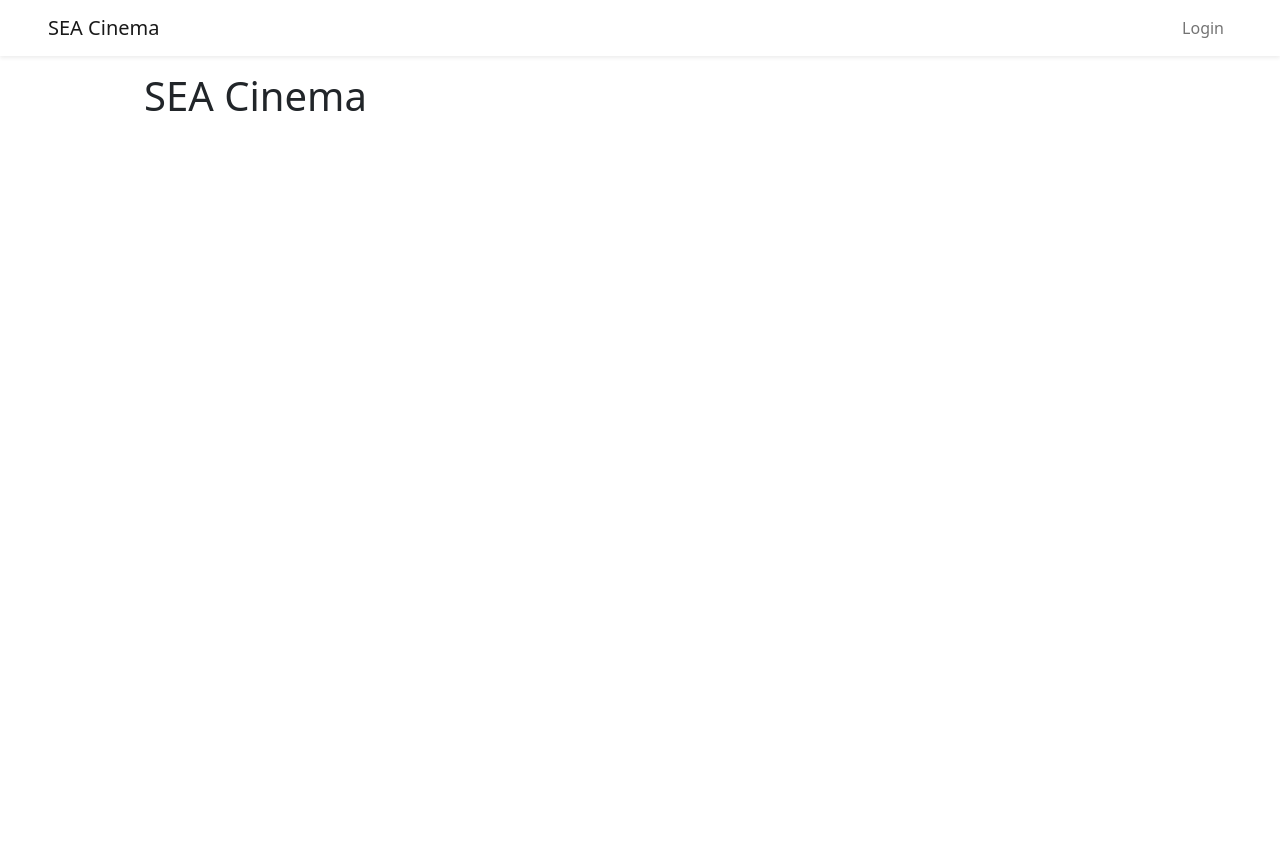
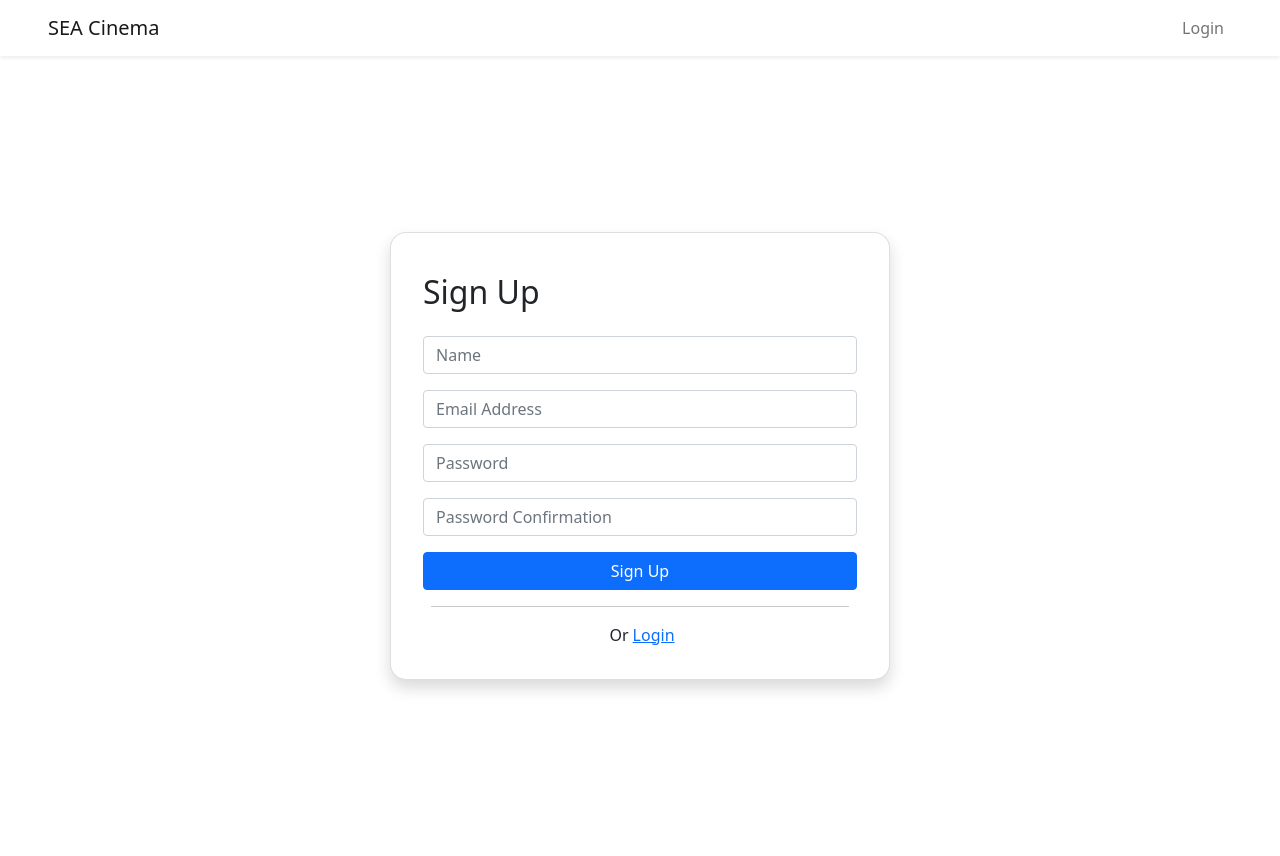
Before and after one commit to dzikryaji/SEACinema, a PHP site: page /SEACinema/User/SignUp in a window 1280 px wide. Before the commit the page ends 111 px from the top, so only its background shows below. Run offline with PHP 8.4, Linux system fonts and the light colour scheme; some libraries are stand-ins or nearby versions.

Commit message:
create login and signup form

```diff
--- /dev/null
+++ b/app/controllers/User.php
@@ -0,0 +1,19 @@
+<?php
+
+class User extends Controller{
+    public function login()
+    {
+        $data['judul'] = 'Login';
+        $this->view('templates/header', $data);
+        $this->view('user/login', $data);
+        $this->view('templates/footer');
+    }
+
+    public function signUp()
+    {
+        $data['judul'] = 'Sign Up';
+        $this->view('templates/header', $data);
+        $this->view('user/signup', $data);
+        $this->view('templates/footer');
+    }
+}
--- a/app/views/templates/header.php
+++ b/app/views/templates/header.php
@@ -23,7 +23,7 @@
           </li>
         <?php else: ?>
         <li class="nav-item">
-            <a class ="nav-link" href="<?= BASEURL ?>c=Home&m=login">Login</a>
+            <a class ="nav-link" href="<?= BASEURL ?>User/Login">Login</a>
         </li>
         <?php endif; ?>
       </ul>
--- /dev/null
+++ b/app/views/user/signup.php
@@ -0,0 +1,29 @@
+<section class="d-flex flex-column align-items-center justify-content-center vh-100">
+    <?php Flasher::flash(); ?>
+    <div class="card px-3 shadow" style="border-radius: 1rem; width: 500px;">
+        <div class="card-body">
+            <h2 class="card-title my-4">Sign Up</h2>
+                <form method="post" action="<?= BASEURL ?>">
+                    <div class="mb-3">
+                        <input type="text" class="form-control" id="name" name="name" placeholder="Name" required>
+                    </div>
+                    <div class="mb-3">
+                        <input type="email" class="form-control" id="email" name="email" placeholder="Email Address" required>
+                    </div>
+                    <div class="mb-3">
+                        <input type="password" class="form-control" id="password" name="password" placeholder="Password" required>
+                    </div>
+                    <div class="mb-3">
+                        <input type="password" class="form-control" id="password_confirmation" name="password_confirmation" placeholder="Password Confirmation" required>
+                    </div>
+                    <div class="mb-3">
+                        <input type="submit" class="btn btn-primary w-100" value="Sign Up">
+                    </div>
+                </form>
+                <hr class="my-3 mx-2">
+                <p class="d-flex align-items-center justify-content-center my-3">
+                    <span class="mx-1">Or</span> <a href="<?= BASEURL; ?>User/Login">Login</a>
+                </p>
+        </div>
+    </div>
+</section>
```
Also changed, not shown: app/views/user/login.php (added, +23 -0 lines).
